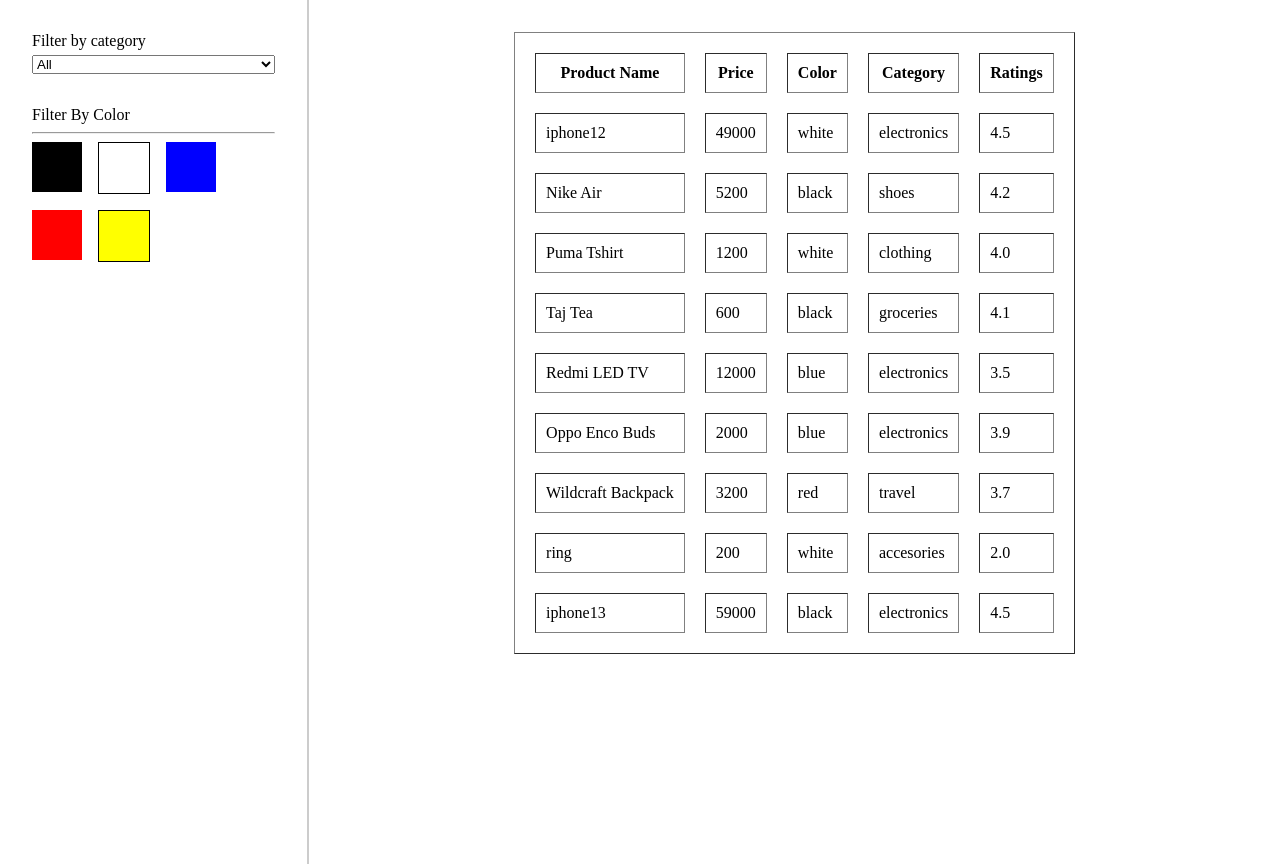
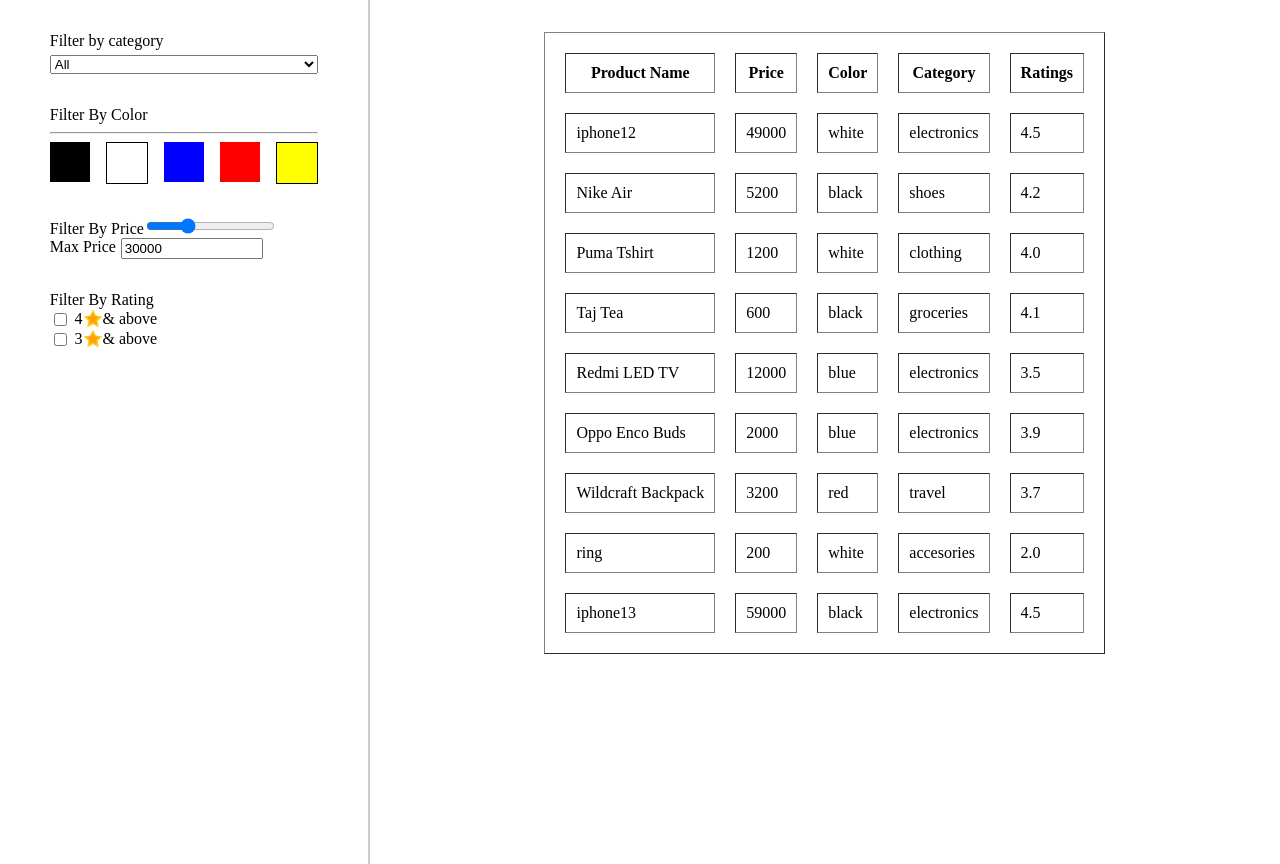
Before and after one commit to im-shubhamsharma/table-filter-react, a React (Vite) app: page / in a window 1280 px wide. Built offline with nearby package versions, Linux system fonts and the light colour scheme.

Commit message:
added two more Filters

```diff
--- a/src/App.scss
+++ b/src/App.scss
@@ -9,7 +9,7 @@
 }
 
 .filter-container{
-    flex-basis: 20%;
+    flex-basis: 25%;
     height: 100vh;
     border-right: 2px solid #ccc;
     display: flex;
@@ -18,7 +18,7 @@
 }
 
 .table-container{
-    flex-basis: 80%;
+    flex-basis: 75%;
     height: 100vh;
     display: flex;
     justify-content: center;
--- a/src/components/Filters/Filter.jsx
+++ b/src/components/Filters/Filter.jsx
@@ -1,14 +1,16 @@
-import React, {useState} from "react";
-import "./Filter.scss"
+import React, { useState } from "react";
+import "./Filter.scss";
 import FilterByCategory from "./FilterOptions/FilterByCategory";
 import FilterByColor from "./FilterOptions/FilterByColor";
+import FilterByPrice from "./FilterOptions/FilterByPrice";
+import FilterByRating from "./FilterOptions/FilterByRating";
 
 const Filter = () => {
-
   const [filters, setFilters] = useState({
     category: [],
-    color: []
-  })
+    color: [],
+    rating: [],
+  });
 
   console.log(filters);
 
@@ -16,6 +18,8 @@
     <div className="filters">
       <FilterByCategory setFilters={setFilters} />
       <FilterByColor setFilters={setFilters} />
+      <FilterByPrice setFilters={setFilters} />
+      <FilterByRating setFilters={setFilters} />
     </div>
   );
 };
--- a/src/components/Filters/Filter.scss
+++ b/src/components/Filters/Filter.scss
@@ -19,8 +19,8 @@
   gap: 1rem;
 
   div {
-    width: 50px;
-    height: 50px;
+    width: 40px;
+    height: 40px;
     border: 1px solid;
   }
 
@@ -44,3 +44,33 @@
     background-color: yellow;
   }
 }
+
+
+/*-----------------------------
+-------Filter By Price---------
+------------------------------*/
+.price-input{
+  display: flex;
+  gap: 0.3em;
+
+  input{
+     width: 50%;
+
+  }
+}
+
+
+/*-----------------------------
+-------Filter By Rating---------
+------------------------------*/
+.rating-filter{
+  display: flex;
+  align-items: center;
+  gap: 0.3em;
+
+  label{
+    display:flex;
+    align-items: center;
+  }
+
+}
--- /dev/null
+++ b/src/components/Filters/FilterOptions/FilterByPrice.jsx
@@ -0,0 +1,34 @@
+import React, { useState } from "react";
+
+const FilterByPrice = ({ setFilters }) => {
+  const [price, setPrice] = useState("30000");
+
+  const handleChange = (e) => {
+    const value = e.target.value;
+    setPrice(e.target.value);
+    setFilters((filter) => ({
+      ...filter,
+      price: value,
+    }));
+    console.log(value);
+  };
+
+  return (
+    <div className="filter-option-container">
+      Filter By Price
+      <input
+        min="0"
+        max="100000"
+        value={price}
+        type="range"
+        onChange={handleChange}
+      />
+      <div className="price-input">
+        Max Price
+        <input type="text" value={price} onChange={handleChange} />
+      </div>
+    </div>
+  );
+};
+
+export default FilterByPrice;
--- /dev/null
+++ b/src/components/Filters/FilterOptions/FilterByRating.jsx
@@ -0,0 +1,51 @@
+import React, { useState } from "react";
+import star from "../../../assets/star.png";
+
+const FilterByRating = ({ setFilters }) => {
+  const [rating, setRating] = useState({
+    fourandabove: true,
+    threeandabove: false,
+  });
+
+  const handleChange = (e) => {
+    const { name, checked } = e.target;
+    setRating((prevRating) => ({
+      ...prevRating,
+      [name]: checked,
+    }));
+
+
+  };
+
+  console.log(rating);
+
+  return (
+    <div className="filter-option-container">
+      Filter By Rating
+      <div className="rating-filter">
+        <input
+          type="checkbox"
+          name="fourandabove"
+          value={rating.fourandabove}
+          onChange={handleChange}
+        />
+        <label>
+          4<img width="20px" src={star} /> & above
+        </label>
+      </div>
+      <div className="rating-filter">
+        <input
+          type="checkbox"
+          name="threeandabove"
+          value={rating.threeandabove}
+          onChange={handleChange}
+        />
+        <label>
+          3<img width="20px" src={star} /> & above
+        </label>
+      </div>
+    </div>
+  );
+};
+
+export default FilterByRating;
```
Also changed, not shown: src/assets/star.png (added).
